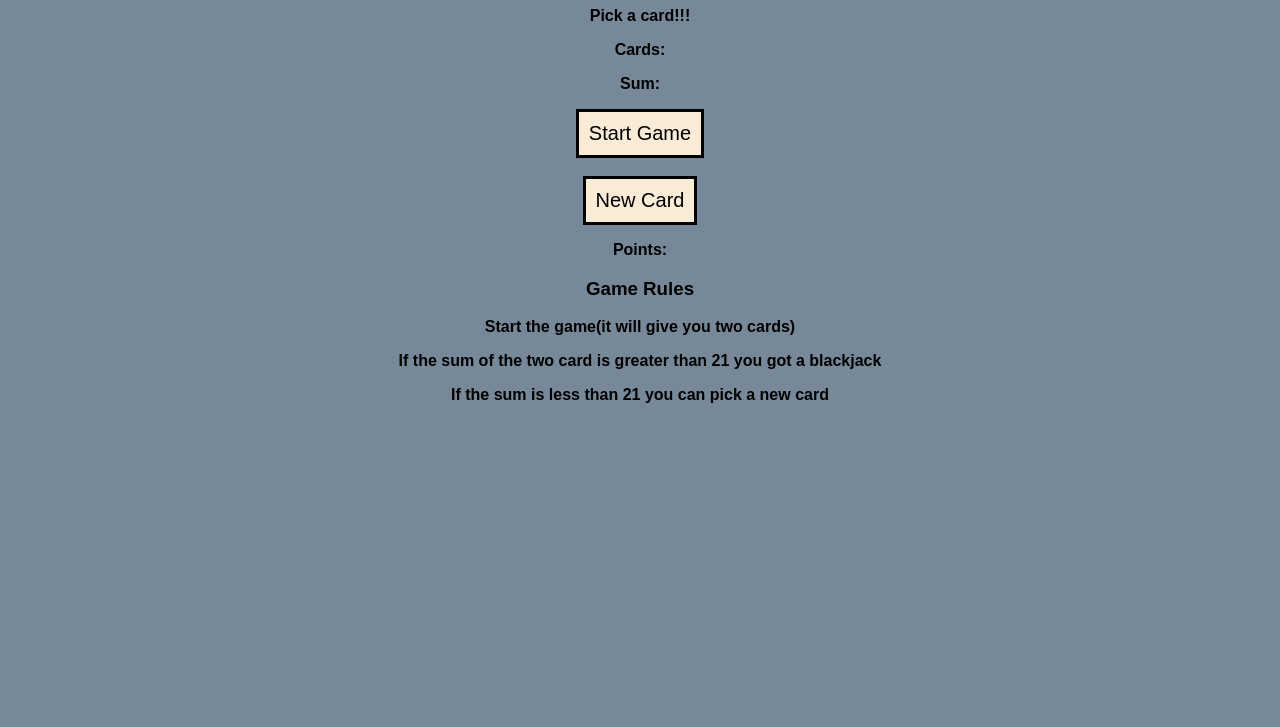
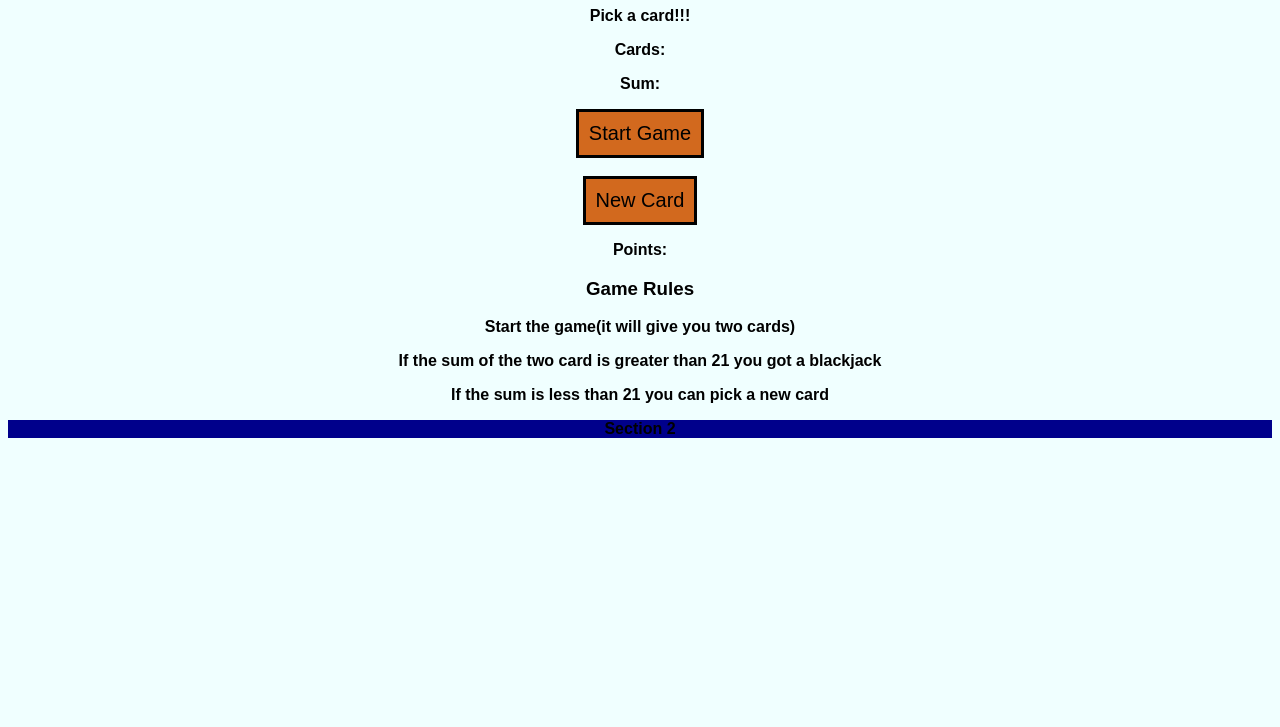
Before and after one commit to JoyGacheri01/Project-Dev, a plain HTML site: page Index.html in a window 1280 px wide. Shown: the part 73-800 px from the top of the page. Drawn offline with Linux system fonts and the light colour scheme.

Commit message:
Updated Somethings

```diff
--- a/Index.html
+++ b/Index.html
@@ -21,6 +21,10 @@
     <p>Start the game(it will give you two cards)</p>
     <p>If the sum of the two card is greater than 21 you got a blackjack</p>
     <p>If the sum is less than 21 you can pick a new card</p>
+    <section class="Second">
+        <p>Section 2</p>
+
+    </section>
 
 </body>
 </html>
--- a/Style.css
+++ b/Style.css
@@ -1,12 +1,12 @@
 body{
     font-family: sans-serif ;
-    background-color: lightslategrey;
+    background-color: azure;
     text-align: center;
     font-weight: bold;
 
 }
 .Start{
-    background-color: antiquewhite;
+    background-color: chocolate;
     font-size: 20px;
     padding: 10px;
     border: black 3px solid;
@@ -14,6 +14,9 @@ body{
 
 }
 .Start:hover {
-    background-color: cyan;
+    background-color: cornflowerblue;
     border-radius: 20px;
 }
+.Second{
+    background-color: darkblue;
+}
```
